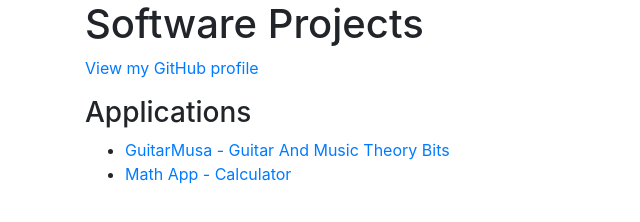
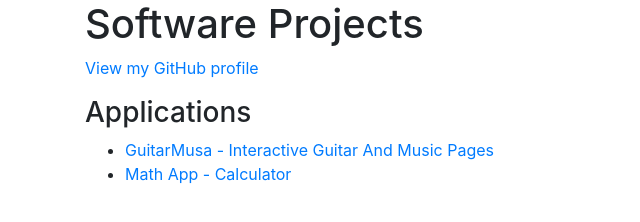
Before and after one commit to stefanprojects/stefanprojects.github.io, a plain HTML site: page index.html in a window 1280 px wide. Shown: the full height of the page, 0-640 px from the left. Drawn offline with nearby package versions, Linux system fonts and the light colour scheme.

Commit message:
Update index.html

```diff
--- a/index.html
+++ b/index.html
@@ -21,7 +21,7 @@
 			</p>
 			<h3>Applications</h3>
 			<ul>
-				<li><a href="./guitarmusa/">GuitarMusa - Guitar And Music Theory Bits</a></li>
+				<li><a href="./guitarmusa/">GuitarMusa - Interactive Guitar And Music Pages</a></li>
 				<li><a href="./math-app/">Math App - Calculator</a></li>
 			</ul>
 		</div>
```
